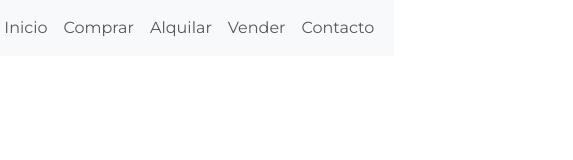
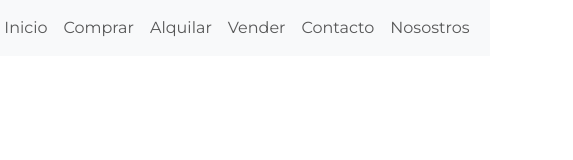
Before and after one commit to MatiasTortoriello/ProyectoInmobiliario, a website: page index.html in a window 1280 px wide. Shown: the full height of the page, 67-640 px from the left. Drawn offline with nearby package versions, Linux system fonts and the light colour scheme.

Commit message:
Creado "Nosotros"

```diff
--- a/index.html
+++ b/index.html
@@ -40,6 +40,9 @@
                 <li class="nav-item">
                   <a class="nav-link" href="">Contacto</a>
                 </li>
+                <li class="nav-item">
+                  <a class="nav-link" href="">Nosostros</a>
+                </li>
               </ul>
             </div>
           </div>
```
